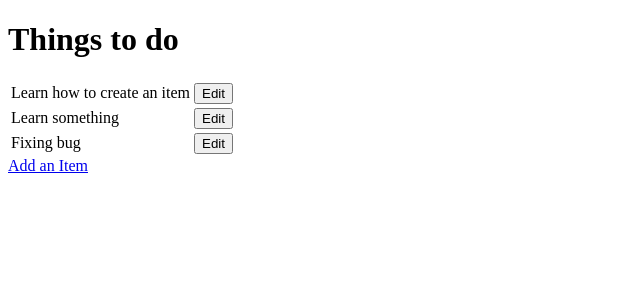
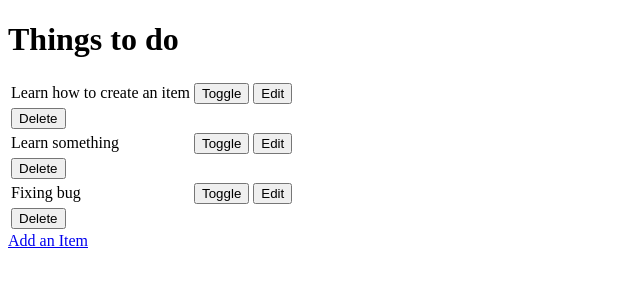
Before and after one commit to PJDEVEX/pj-fsf-hello-django, a Django app: page / in a window 1280 px wide. Shown: the top 300 px of the page, without its empty margins (0-640 px from the left). Run offline with Django 3.2, Linux system fonts and the light colour scheme; data comes from the database, SQL or seed files in the repository; both versions use the stored data as it was after the commit.

Commit message:
Adding toggle and delete functionality

```diff
--- a/django_todo/urls.py
+++ b/django_todo/urls.py
@@ -15,12 +15,16 @@ Including another URLconf
 """
 from django.contrib import admin
 from django.urls import path
-from todo.views import get_todo_list, add_item, edit_item
+# import all the views from the todo app
+from todo import views
 
 # Define URL patterns for the todo app
 urlpatterns = [
     path('admin/', admin.site.urls),
-    path('', get_todo_list, name='get_todo_list'),
-    path('add', add_item, name='add'),
-    path('edit/<item_id>', edit_item, name='edit')
+    # adding views. prefix to specify the view functions for each URL:
+    path('', views.get_todo_list, name='get_todo_list'),
+    path('add', views.add_item, name='add'),
+    path('edit/<item_id>', views.edit_item, name='edit'),
+    path('toggle/<item_id>', views.toggle_item, name='taggle'),
+    path('delete/<item_id>', views.delete_item, name='delete')
 ]
--- a/todo/templates/todo/add_item.html
+++ b/todo/templates/todo/add_item.html
@@ -21,7 +21,7 @@
             the same user and prevents cross-site request forgery attacks. -->
         {% csrf_token %}
         <!-- Adding form template variable -->
-        {{ form }}
+        {{ form.as_p }}
         <div>
             <p>
                 <button type="submit">Add Item</button>
--- a/todo/templates/todo/edit_item.html
+++ b/todo/templates/todo/edit_item.html
@@ -22,7 +22,7 @@
         the same user and prevents cross-site request forgery attacks. -->
         {% csrf_token %}
         <!-- Adding form template variable -->
-        {{ form }}
+        {{ form.as_p }}
         <div>
             <p>
                 <button type="submit">Update Item</button>
--- a/todo/templates/todo/todo_list.html
+++ b/todo/templates/todo/todo_list.html
@@ -20,11 +20,18 @@
     <table>
         {% for item in items %}
         <tr>
-            {% if  item.done%}
+            {% if  item.done %}
             <td><strike>{{ item.name }}</strike></td>
             {% else %}
             <td>{{ item.name }}</td>
             {% endif %}
+
+            <!-- Add toggle buttons to each item -->
+            <td>
+                <a href="/toggle/{{ item.id }}">
+                    <button>Toggle</button>
+                </a>
+            </td>
 
             <!-- Add edit buttons to each item -->
             <td>
@@ -32,7 +39,14 @@
                     <button>Edit</button>
                 </a>
             </td>
+        </tr>
 
+        <!-- Add delete buttons to each item -->
+        <td>
+            <a href="/delete/{{ item.id }}">
+                <button>Delete</button>
+            </a>
+        </td>
         </tr>
         {% empty %}
         <tr>
--- a/todo/views.py
+++ b/todo/views.py
@@ -60,3 +60,34 @@ def edit_item(request, item_id):
     }
     # Render the 'edit_item.html' template with the context dictionary
     return render(request, 'todo/edit_item.html', context)
+
+
+def toggle_item(request, item_id):
+    """
+    Toggles the 'done' status of the item with the given id.
+    :param request: The HTTP request object.
+    :param item_id: The id of the item to be toggled.
+    :return: A redirect object to 'get_todo_list' view.
+    """
+    # Get the item with the given id
+    item = get_object_or_404(Item, id=item_id)
+    # Toggle the 'done' status of the item
+    item.done = not item.done
+    item.save()
+    # Redirect to the 'get_todo_list' view
+    return redirect('get_todo_list')
+
+
+def delete_item(request, item_id):
+    """
+    Deletes the item with the given id.
+    :param request: The HTTP request object.
+    :param item_id: The id of the item to be deleted.
+    :return: A redirect object to 'get_todo_list' view.
+    """
+    # Get the item with the given id
+    item = get_object_or_404(Item, id=item_id)
+    # Delete the item
+    item.delete()
+    # Redirect to the 'get_todo_list' view
+    return redirect('get_todo_list')
```
Also changed, not shown: db.sqlite3.
